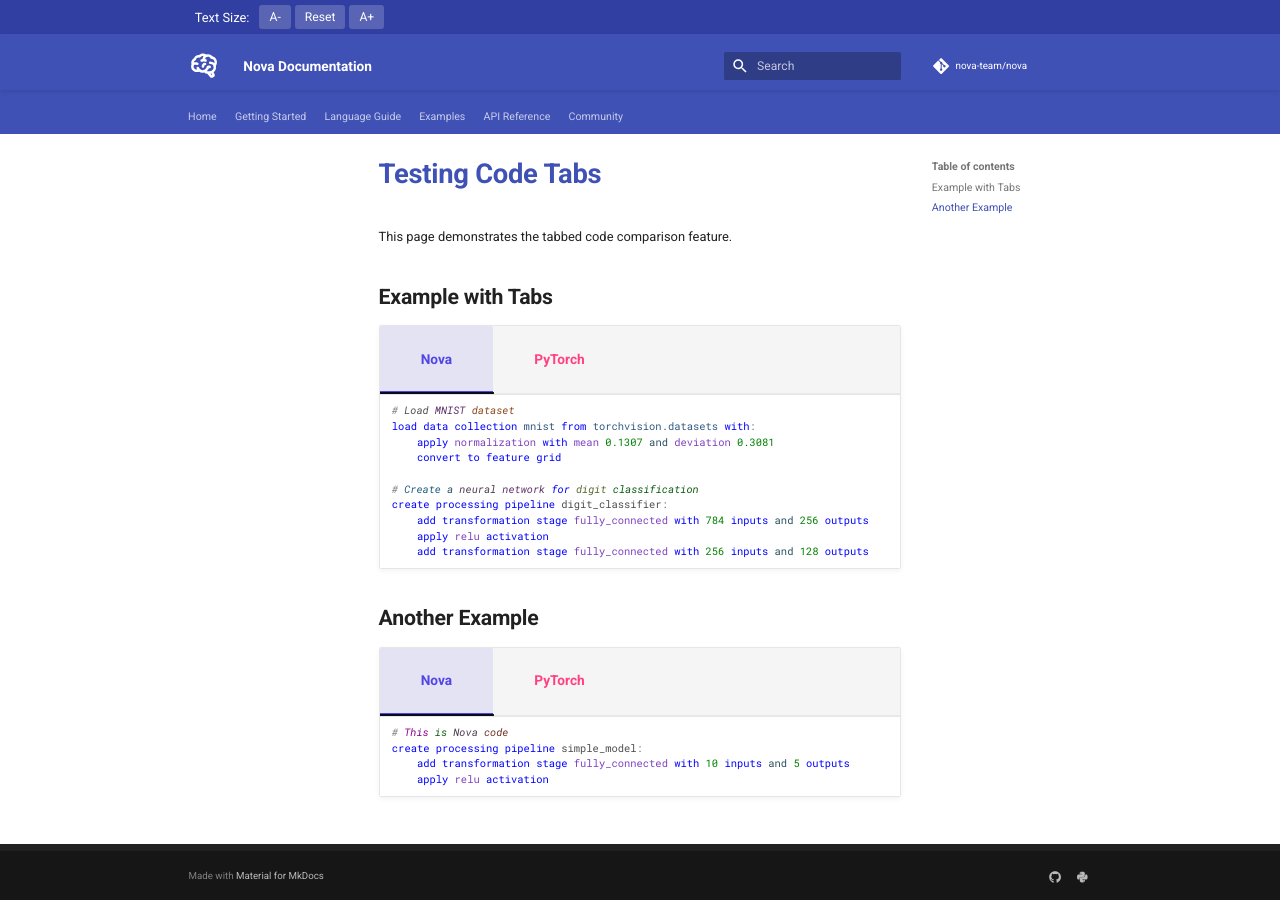
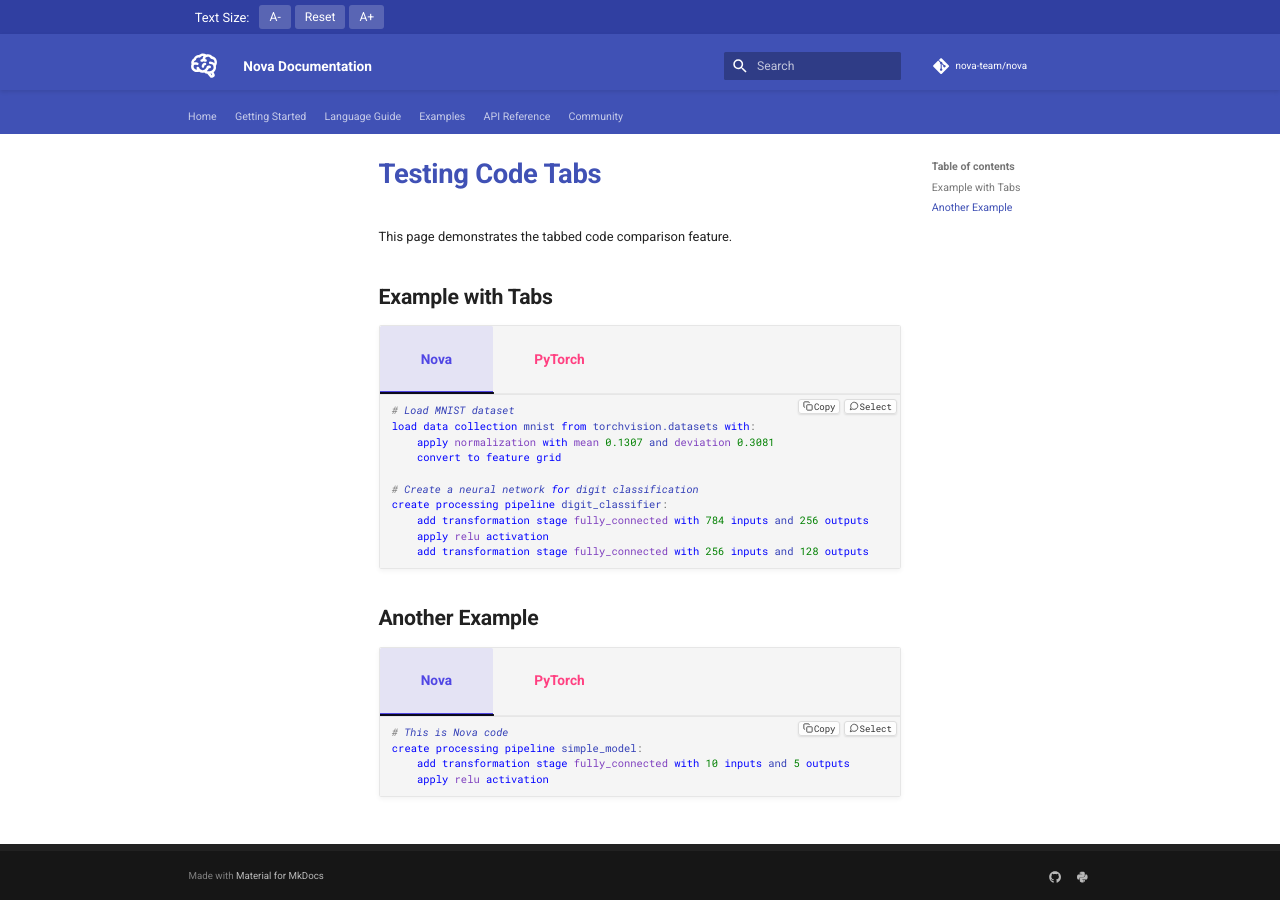
Before and after one commit to nullbio/nova, an MkDocs documentation site: the page built from website/docs/examples/test-tabs.md, in a window 1280 px wide. Built offline with MkDocs 1.6.1 and Material for MkDocs 9.7.7, drawn with Linux system fonts in a browser that asks for light colours; comment, search, counter and statistics services are not loaded.

Commit message:
add copy/select buttons
fix backgrounds

```diff
--- a/website/docs/javascripts/nova-highlight.js
+++ b/website/docs/javascripts/nova-highlight.js
@@ -34,38 +34,10 @@
   // Define comment pattern
   const COMMENT_PATTERN = /#.*/g;
 
-  // Function to generate consistent colors for variable names
-  function generateConsistentColor(variableName) {
-    // Simple hash function for string
-    let hash = 0;
-    for (let i = 0; i < variableName.length; i++) {
-      hash = ((hash << 5) - hash) + variableName.charCodeAt(i);
-      hash |= 0; // Convert to 32bit integer
-    }
-
-    // Define a set of Python-friendly colors that are readable on white
-    // and distinct from other syntax elements
-    const colors = [
-      '#2F597F', // Darker blue
-      '#8B4513', // SaddleBrown
-      '#008B8B', // DarkCyan
-      '#8B008B', // DarkMagenta
-      '#556B2F', // DarkOliveGreen
-      '#5F2F6A', // Dark purple
-      '#703324', // Dark brown-red
-      '#284E60', // Dark teal
-      '#4A5459', // Slate gray
-      '#504C4E', // Dark gray
-      '#0C5C11', // Dark forest green
-      '#1C5B80', // Darker teal
-      '#7D3C98', // Violet
-      '#5B552A', // Olive
-      '#4C3C4F'  // Dark mauve
-    ];
-
-    // Use the hash to select a color from the array
-    const colorIndex = Math.abs(hash) % colors.length;
-    return colors[colorIndex];
+  // Function for variable color - now using a single color for all variables like Python
+  function getVariableColor() {
+    // Standard Python-like variable color (dark gray-blue)
+    return '#333FB7'; // A darker blue similar to Python variables
   }
 
   // Function to highlight Nova code
@@ -110,11 +82,8 @@
               }
             }
 
-            // Generate colors for variables
-            const variableColors = {};
-            variables.forEach(variable => {
-              variableColors[variable] = generateConsistentColor(variable);
-            });
+            // Get a single color for all variables (Python-like)
+            const variableColor = getVariableColor();
 
             // Apply highlighting to the cleaned content
             let highlighted = content;
@@ -149,16 +118,15 @@
                 `<span class="nova-construct">${match}</span>`);
             });
 
-            // Highlight variables with their unique colors
+            // Highlight variables with a consistent color (Python-like)
             // Sort variables by length (descending) to handle overlap correctly
             const sortedVariables = Array.from(variables).sort((a, b) => b.length - a.length);
 
             sortedVariables.forEach(variable => {
               // Don't match variables inside other strings that were already highlighted
               const safeVarPattern = new RegExp(`(?<!span class=")\\b${variable.replace(/\./g, '\\.')}\\b`, 'g');
-              const color = variableColors[variable];
               highlighted = highlighted.replace(safeVarPattern, match =>
-                `<span class="nova-variable" style="color: ${color};">${match}</span>`);
+                `<span class="nova-variable">${match}</span>`);
             });
 
             // Set highlighted content
@@ -174,14 +142,99 @@
                 el.parentNode.removeChild(el);
               });
             }
+
+            // Add copy and highlight buttons
+            addCodeActionButtons(codeElement);
           }
         }
       }
     });
   }
 
+  // Function to add copy and highlight buttons to code blocks
+  function addCodeActionButtons(codeElement) {
+    // Get parent pre element
+    const preElement = codeElement.closest('pre');
+    if (!preElement) return;
+
+    // Create the actions container
+    const actionsContainer = document.createElement('div');
+    actionsContainer.className = 'code-actions';
+
+    // Create copy button
+    const copyButton = document.createElement('button');
+    copyButton.className = 'code-action-button copy-button';
+    copyButton.innerHTML = `<svg xmlns="http://www.w3.org/2000/svg" viewBox="0 0 24 24" fill="none" stroke="currentColor" stroke-width="2"><rect x="9" y="9" width="13" height="13" rx="2" ry="2"></rect><path d="M5 15H4a2 2 0 0 1-2-2V4a2 2 0 0 1 2-2h9a2 2 0 0 1 2 2v1"></path></svg>Copy`;
+    copyButton.addEventListener('click', function() {
+      // Get the text content of the code element
+      const textToCopy = codeElement.textContent;
+
+      // Use the clipboard API to copy the text
+      navigator.clipboard.writeText(textToCopy).then(function() {
+        // Change button text temporarily
+        const originalText = copyButton.innerHTML;
+        copyButton.innerHTML = `<svg xmlns="http://www.w3.org/2000/svg" viewBox="0 0 24 24" fill="none" stroke="currentColor" stroke-width="2"><path d="M20 6L9 17l-5-5"></path></svg>Copied!`;
+
+        // Reset button text after 2 seconds
+        setTimeout(function() {
+          copyButton.innerHTML = originalText;
+        }, 2000);
+      }).catch(function(err) {
+        console.error('Could not copy text: ', err);
+      });
+    });
+
+    // Create "Select All" button (renamed from "Highlight")
+    const selectButton = document.createElement('button');
+    selectButton.className = 'code-action-button select-button';
+    selectButton.innerHTML = `<svg xmlns="http://www.w3.org/2000/svg" viewBox="0 0 24 24" fill="none" stroke="currentColor" stroke-width="2"><path d="M21 11.5a8.38 8.38 0 0 1-.9 3.8 8.5 8.5 0 0 1-7.6 4.7 8.38 8.38 0 0 1-3.8-.9L3 21l1.9-5.7a8.38 8.38 0 0 1-.9-3.8 8.5 8.5 0 0 1 4.7-7.6 8.38 8.38 0 0 1 3.8-.9h.5a8.48 8.48 0 0 1 8 8v.5z"></path></svg>Select`;
+    selectButton.addEventListener('click', function() {
+      // Create a range and select the code element contents
+      const range = document.createRange();
+      range.selectNodeContents(codeElement);
+
+      // Remove any existing selection
+      const selection = window.getSelection();
+      selection.removeAllRanges();
+
+      // Apply the new selection
+      selection.addRange(range);
+
+      // Provide visual feedback that the text was selected
+      const originalText = selectButton.innerHTML;
+      selectButton.innerHTML = `<svg xmlns="http://www.w3.org/2000/svg" viewBox="0 0 24 24" fill="none" stroke="currentColor" stroke-width="2"><path d="M20 6L9 17l-5-5"></path></svg>Selected!`;
+
+      // Reset button text after 2 seconds
+      setTimeout(function() {
+        selectButton.innerHTML = originalText;
+      }, 2000);
+    });
+
+    // Add buttons to the container
+    actionsContainer.appendChild(copyButton);
+    actionsContainer.appendChild(selectButton);
+
+    // Add the container to the pre element
+    preElement.style.position = 'relative';
+    preElement.appendChild(actionsContainer);
+  }
+
+  // Also add buttons to PyTorch code blocks
+  function addButtonsToAllCodeBlocks() {
+    const allCodeBlocks = document.querySelectorAll('.tabbed-set .tabbed-block pre code');
+    allCodeBlocks.forEach(codeElement => {
+      // Skip if buttons are already added
+      if (codeElement.closest('pre').querySelector('.code-actions')) return;
+
+      addCodeActionButtons(codeElement);
+    });
+  }
+
   // Run highlighting
   highlightNovaCode();
+
+  // Add buttons to all code blocks
+  addButtonsToAllCodeBlocks();
 
   // Add MutationObserver to handle dynamic content loading
   const observer = new MutationObserver(function(mutations) {
@@ -196,6 +249,7 @@
               node.querySelector('.tabbed-set')
             )) {
               highlightNovaCode();
+              addButtonsToAllCodeBlocks();
               break;
             }
           }
--- a/website/docs/stylesheets/extra.css
+++ b/website/docs/stylesheets/extra.css
@@ -1,11 +1,11 @@
 :root {
-  --md-primary-fg-color: #5046E4;
-  --md-primary-fg-color--light: #7A71EB;
-  --md-primary-fg-color--dark: #3933B6;
-  --md-accent-fg-color: #FF4081;
+  --md-primary-fg-color: #5046e4;
+  --md-primary-fg-color--light: #7a71eb;
+  --md-primary-fg-color--dark: #3933b6;
+  --md-accent-fg-color: rgb(255, 231, 239);
   /* Custom tab colors */
-  --nova-tab-color: #5046E4; /* Blue */
-  --pytorch-tab-color: #FF4081; /* Pink */
+  --nova-tab-color: #5046e4; /* Blue */
+  --pytorch-tab-color: #ff4081; /* Pink */
   /* Adjust the base font size to 95% */
   font-size: 95%;
 }
@@ -19,7 +19,8 @@
   font-size: 0.85rem;
 }
 
-.md-typeset code, .md-typeset pre {
+.md-typeset code,
+.md-typeset pre {
   font-size: 0.9em;
 }
 
@@ -43,7 +44,9 @@
   font-size: 1.2rem;
 }
 
-.md-typeset p, .md-typeset ul, .md-typeset ol {
+.md-typeset p,
+.md-typeset ul,
+.md-typeset ol {
   font-size: 0.85rem;
 }
 
@@ -139,7 +142,10 @@
 .tabbed-set .tabbed-labels > label:nth-child(1):hover {
   background-color: rgba(80, 70, 228, 0.05) !important;
 }
-.tabbed-set input:nth-of-type(1):checked ~ .tabbed-labels > label:nth-of-type(1) {
+.tabbed-set
+  input:nth-of-type(1):checked
+  ~ .tabbed-labels
+  > label:nth-of-type(1) {
   border-bottom-color: var(--nova-tab-color) !important;
   background-color: rgba(80, 70, 228, 0.1) !important;
   color: var(--nova-tab-color) !important;
@@ -158,7 +164,10 @@
 .tabbed-set .tabbed-labels > label:nth-child(2):hover {
   background-color: rgba(255, 64, 129, 0.05) !important;
 }
-.tabbed-set input:nth-of-type(2):checked ~ .tabbed-labels > label:nth-of-type(2) {
+.tabbed-set
+  input:nth-of-type(2):checked
+  ~ .tabbed-labels
+  > label:nth-of-type(2) {
   border-bottom-color: var(--pytorch-tab-color) !important;
   background-color: rgba(255, 64, 129, 0.1) !important;
   color: var(--pytorch-tab-color) !important;
@@ -189,66 +198,104 @@
 
 /* IMPORTANT: Override tab colors with !important for code tabs */
 /* ========================================================== */
-/* Nova tab - enforce white background */
-.tabbed-set input:nth-of-type(1):checked ~ .tabbed-content .tabbed-block:nth-of-type(1) {
-  background-color: white !important;
+/* Nova tab - light grey background */
+.tabbed-set
+  input:nth-of-type(1):checked
+  ~ .tabbed-content
+  .tabbed-block:nth-of-type(1) {
+  background-color: #f5f5f5 !important;
 }
 
-.tabbed-set input:nth-of-type(1):checked ~ .tabbed-content .tabbed-block:nth-of-type(1) pre {
-  background-color: white !important;
+.tabbed-set
+  input:nth-of-type(1):checked
+  ~ .tabbed-content
+  .tabbed-block:nth-of-type(1)
+  pre {
+  background-color: #f5f5f5 !important;
 }
 
-.tabbed-set input:nth-of-type(1):checked ~ .tabbed-content .tabbed-block:nth-of-type(1) pre code {
+.tabbed-set
+  input:nth-of-type(1):checked
+  ~ .tabbed-content
+  .tabbed-block:nth-of-type(1)
+  pre
+  code {
   background-color: transparent !important;
 }
 
 /* PyTorch tab - enforce pink */
-.tabbed-set input:nth-of-type(2):checked ~ .tabbed-content .tabbed-block:nth-of-type(2) {
+.tabbed-set
+  input:nth-of-type(2):checked
+  ~ .tabbed-content
+  .tabbed-block:nth-of-type(2) {
   background-color: rgba(255, 64, 129, 0.05) !important;
 }
 
-.tabbed-set input:nth-of-type(2):checked ~ .tabbed-content .tabbed-block:nth-of-type(2) pre {
+.tabbed-set
+  input:nth-of-type(2):checked
+  ~ .tabbed-content
+  .tabbed-block:nth-of-type(2)
+  pre {
   background-color: rgba(255, 64, 129, 0.1) !important;
-}
-
-.tabbed-set input:nth-of-type(2):checked ~ .tabbed-content .tabbed-block:nth-of-type(2) pre code {
-  background-color: transparent !important;
 }
 
 /* Nova tab and code styling */
 /* Target Nova tab - usually the first tab */
-.tabbed-set input:nth-of-type(1):checked ~ .tabbed-content .tabbed-block:nth-of-type(1) {
-  background-color: rgba(80, 70, 228, 0.05);
+.tabbed-set
+  input:nth-of-type(1):checked
+  ~ .tabbed-content
+  .tabbed-block:nth-of-type(1) {
+  background-color: #f5f5f5;
 }
 
-.tabbed-set input:nth-of-type(1):checked ~ .tabbed-content .tabbed-block:nth-of-type(1) pre {
-  background-color: rgba(80, 70, 228, 0.1);
+.tabbed-set
+  input:nth-of-type(1):checked
+  ~ .tabbed-content
+  .tabbed-block:nth-of-type(1)
+  pre {
+  background-color: #f5f5f5;
 }
 
 /* These rules below might be redundant but we're being thorough */
 
 /* Nova scrollbars */
-.tabbed-set input:nth-of-type(1):checked ~ .tabbed-content .tabbed-block:nth-of-type(1) pre::-webkit-scrollbar-thumb {
+.tabbed-set
+  input:nth-of-type(1):checked
+  ~ .tabbed-content
+  .tabbed-block:nth-of-type(1)
+  pre::-webkit-scrollbar-thumb {
   background-color: var(--nova-tab-color) !important;
 }
 
-.tabbed-set input:nth-of-type(1):checked ~ .tabbed-content .tabbed-block:nth-of-type(1) pre::-webkit-scrollbar-track {
+.tabbed-set
+  input:nth-of-type(1):checked
+  ~ .tabbed-content
+  .tabbed-block:nth-of-type(1)
+  pre::-webkit-scrollbar-track {
   background-color: rgba(80, 70, 228, 0.1) !important;
 }
 
 /* Target PyTorch tab scrollbars */
-.tabbed-set input:nth-of-type(2):checked ~ .tabbed-content .tabbed-block:nth-of-type(2) pre::-webkit-scrollbar-thumb {
+.tabbed-set
+  input:nth-of-type(2):checked
+  ~ .tabbed-content
+  .tabbed-block:nth-of-type(2)
+  pre::-webkit-scrollbar-thumb {
   background-color: var(--pytorch-tab-color) !important;
 }
 
-.tabbed-set input:nth-of-type(2):checked ~ .tabbed-content .tabbed-block:nth-of-type(2) pre::-webkit-scrollbar-track {
+.tabbed-set
+  input:nth-of-type(2):checked
+  ~ .tabbed-content
+  .tabbed-block:nth-of-type(2)
+  pre::-webkit-scrollbar-track {
   background-color: rgba(255, 64, 129, 0.1) !important;
 }
 
 /* Basic scrollbar styling - make them more visible */
 pre::-webkit-scrollbar {
-  height: 8px;  /* For horizontal scrollbars */
-  width: 8px;   /* For vertical scrollbars */
+  height: 8px; /* For horizontal scrollbars */
+  width: 8px; /* For vertical scrollbars */
 }
 
 pre::-webkit-scrollbar-thumb {
@@ -260,11 +307,19 @@
 }
 
 /* For Firefox - uses CSS scrollbar-color property */
-.tabbed-set input:nth-of-type(1):checked ~ .tabbed-content .tabbed-block:nth-of-type(1) pre {
+.tabbed-set
+  input:nth-of-type(1):checked
+  ~ .tabbed-content
+  .tabbed-block:nth-of-type(1)
+  pre {
   scrollbar-color: var(--nova-tab-color) rgba(80, 70, 228, 0.1) !important;
 }
 
-.tabbed-set input:nth-of-type(2):checked ~ .tabbed-content .tabbed-block:nth-of-type(2) pre {
+.tabbed-set
+  input:nth-of-type(2):checked
+  ~ .tabbed-content
+  .tabbed-block:nth-of-type(2)
+  pre {
   scrollbar-color: var(--pytorch-tab-color) rgba(255, 64, 129, 0.1) !important;
 }
 
--- a/website/docs/stylesheets/nova-highlight.css
+++ b/website/docs/stylesheets/nova-highlight.css
@@ -37,11 +37,10 @@
   color: #BA2121; /* Python string red */
 }
 
-/* Variables - dynamically colored, but with more muted tones */
+/* Variables - consistent color like Python */
 .nova-variable {
-  /* Color is set inline via HSL for uniqueness */
+  color: #333FB7; /* Dark blue for all variables */
   font-weight: normal;
-  /* Base variable colors will be in range that doesn't clash with white */
 }
 
 /* Property access highlighting (e.g., mnist.train) */
@@ -71,3 +70,48 @@
   position: absolute !important;
   pointer-events: none !important;
 }
+
+/* Code block action buttons */
+.code-actions {
+  position: absolute;
+  top: 0.25rem;
+  right: 0.25rem;
+  display: flex;
+  gap: 0.25rem;
+  z-index: 10;
+}
+
+.code-action-button {
+  background-color: rgba(255, 255, 255, 0.8);
+  border: 1px solid #ddd;
+  border-radius: 3px;
+  padding: 0.1rem 0.25rem;
+  font-size: 0.6rem;
+  cursor: pointer;
+  color: #333;
+  display: inline-flex;
+  align-items: center;
+  justify-content: center;
+  transition: all 0.2s ease;
+  box-shadow: 0 1px 2px rgba(0, 0, 0, 0.1);
+  line-height: 1;
+  white-space: nowrap;
+  letter-spacing: -0.01em;
+}
+
+.code-action-button:hover {
+  background-color: #f5f5f5;
+  box-shadow: 0 1px 3px rgba(0, 0, 0, 0.1);
+}
+
+.code-action-button svg {
+  width: 10px;
+  height: 10px;
+  margin-right: 0.05rem;
+  vertical-align: middle;
+}
+
+/* Selection styles */
+::selection {
+  background-color: rgba(80, 70, 228, 0.2); /* Light blue selection color */
+}
```
